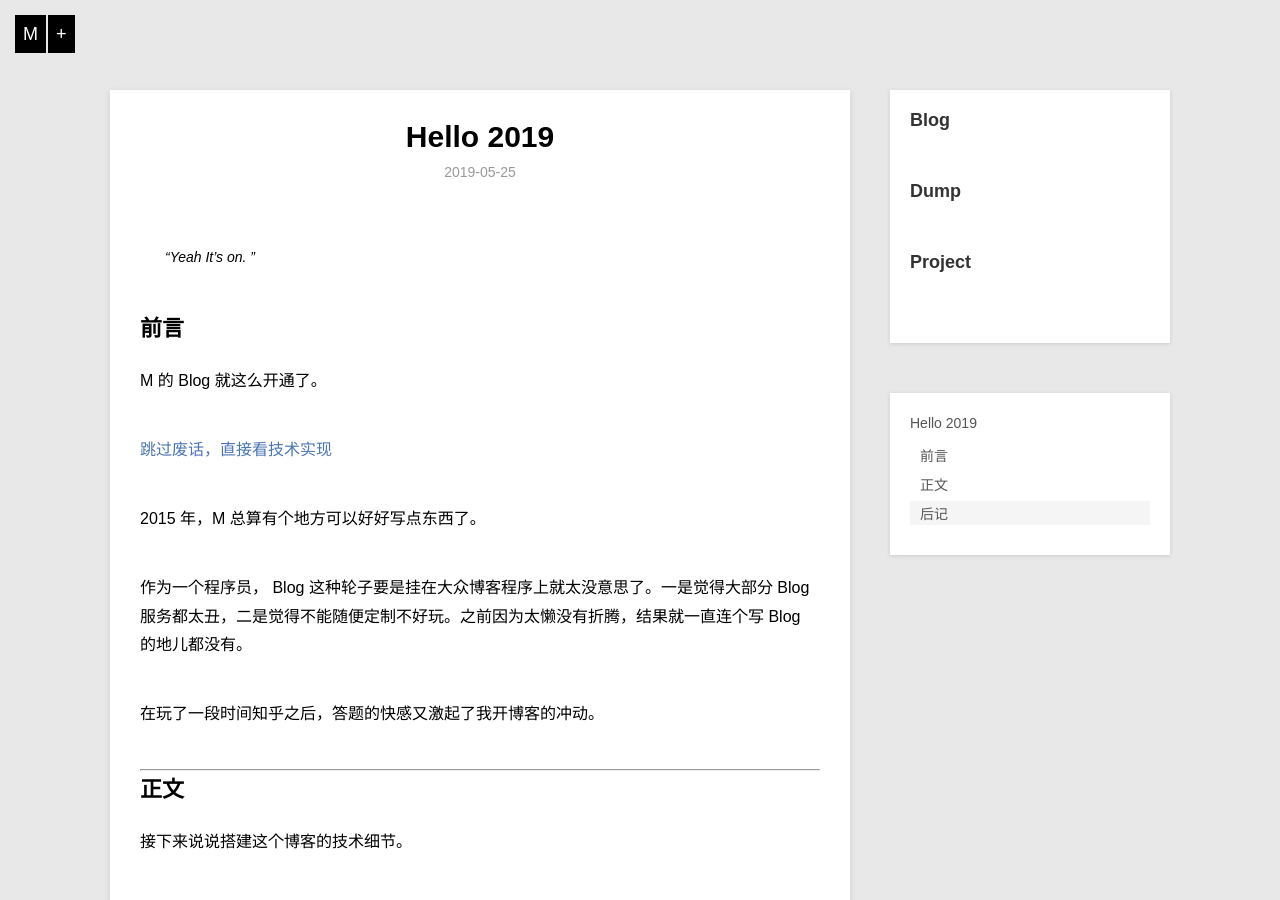
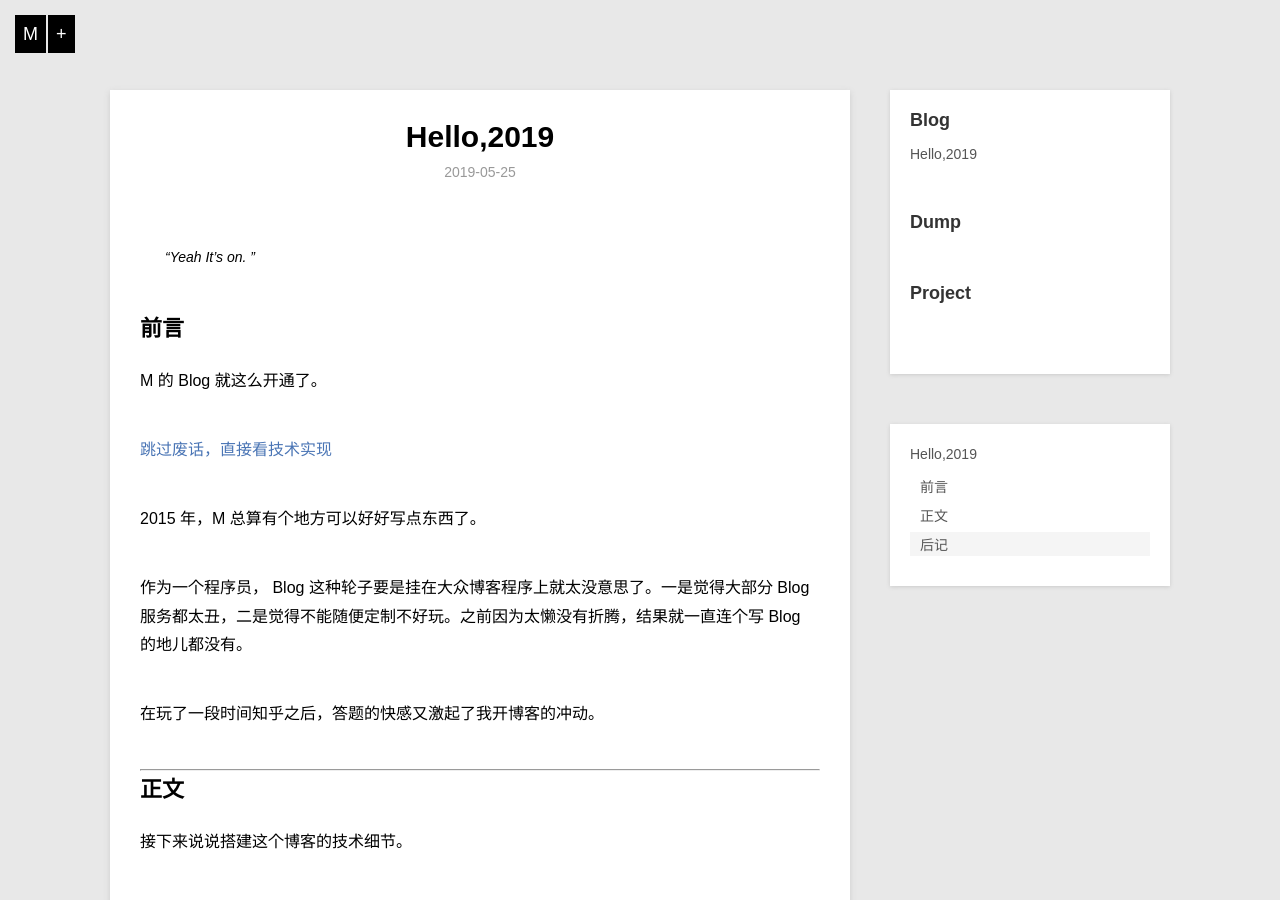
Before and after one commit to melony315/M, a Jekyll site: the page built from _posts/blog/2019-05-25-hello-2019.markdown, in a window 1280 px wide and 900 px high. Built offline with Jekyll 4.4.1, drawn with Linux system fonts in a browser that asks for light colours; Markdown is read by kramdown in place of the engine named in the settings; comment, search, counter and statistics services are not loaded; part of the change alters nothing that is shown.

Commit message:
Update 2019-05-25-hello-2019.markdown

```diff
--- a/_posts/blog/2019-05-25-hello-2019.markdown
+++ b/_posts/blog/2019-05-25-hello-2019.markdown
@@ -1,14 +1,8 @@
 ---
 layout:     post
-title:      "Hello 2019"
-subtitle:   " \"Hello World, Hello Blog\""
-date:       2019-05-25 20:00:00
-author:     "M"
-header-img:
-catalog: true
-tags:
-    - 生活
-    - Meta
+title:      Hello,2019
+category: blog
+description: Hello World,Hello Blog
 ---
 
 > “Yeah It's on. ”
```
